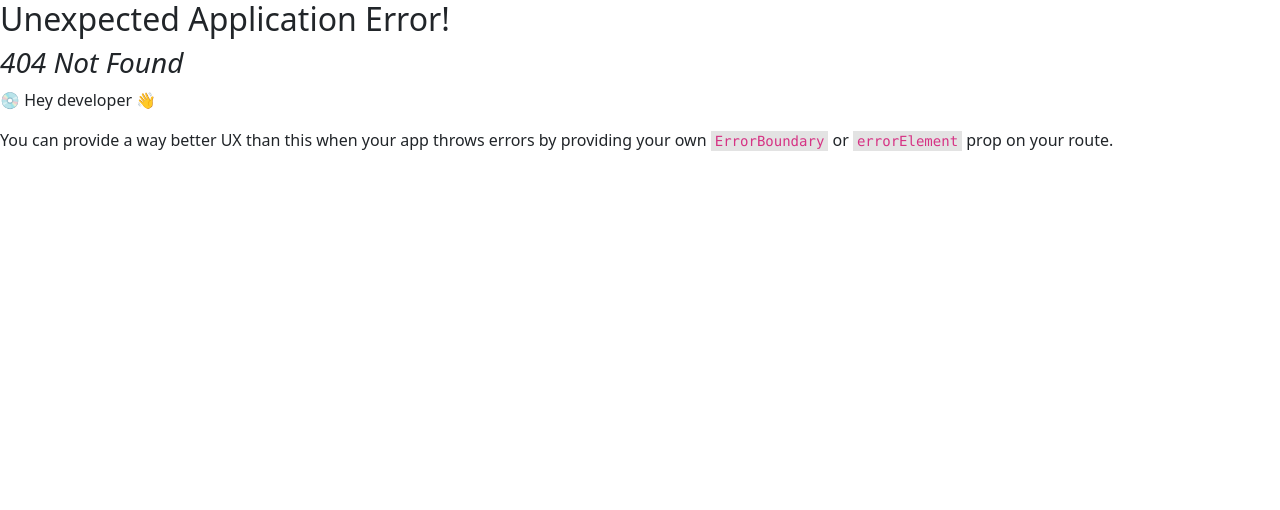
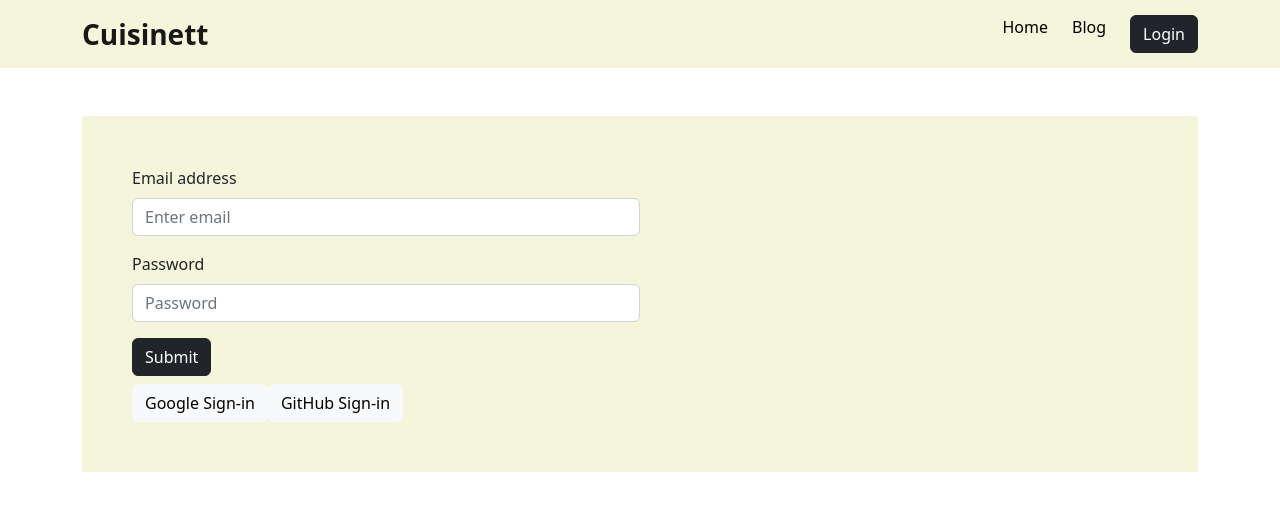
Before and after one commit to jarinsubahkhan/the-chef-hunter-project, a React app: page /login in a window 1280 px wide. Before the commit this address had no page. Shown: the top 510 px of the page. Built offline with nearby package versions, Linux system fonts and the light colour scheme; the HTML template or start-up script is replaced by a standard one.

Commit message:
login commit

```diff
--- /dev/null
+++ b/src/layouts/LoginLayout.jsx
@@ -0,0 +1,14 @@
+import React from 'react';
+import { Outlet } from 'react-router-dom';
+import Header from '../pages/Shared/Header/Header';
+
+const LoginLayout = () => {
+    return (
+        <div>
+     <Header></Header>
+    <Outlet></Outlet>
+        </div>
+    );
+};
+
+export default LoginLayout;
--- /dev/null
+++ b/src/layouts/RegisterLayout/RegisterLayout.jsx
@@ -0,0 +1,14 @@
+import React from 'react';
+import Header from '../../pages/Shared/Header/Header';
+import { Outlet } from 'react-router-dom';
+
+const RegisterLayout = () => {
+    return (
+        <div>
+      <Header></Header>
+      <Outlet></Outlet>
+        </div>
+    );
+};
+
+export default RegisterLayout;
--- a/src/main.jsx
+++ b/src/main.jsx
@@ -4,11 +4,14 @@ import './index.css'
 import 'bootstrap/dist/css/bootstrap.min.css';
 import { RouterProvider } from 'react-router-dom';
 import router from './routes/routes.jsx';
+import AuthProvider from './providers/AuthProvider';
 
 
 
 ReactDOM.createRoot(document.getElementById('root')).render(
   <React.StrictMode>
+  <AuthProvider>
   <RouterProvider router={router}></RouterProvider>
+  </AuthProvider>
   </React.StrictMode>,
 )
--- a/src/pages/Home/Chef/Chef.jsx
+++ b/src/pages/Home/Chef/Chef.jsx
@@ -18,7 +18,7 @@ experience,num_recipes,likes} = chef;
         <Card.Text className='d-flex fw-normal fs-5 justify-content-evenly'>
 <p>Years of experience : {experience}</p>
 <p>Number of recipes : {num_recipes}</p>
-<p><small>Likes : {likes}</small></p>
+<p>Likes : {likes}</p>
         </Card.Text>
         <Link to={`/chefs/${id}`}>
         <Button className='mx-auto my-2 d-block' variant="dark">View Recipe</Button>
--- a/src/pages/Home/Section/Section.jsx
+++ b/src/pages/Home/Section/Section.jsx
@@ -43,8 +43,8 @@ const Section = () => {
             <p>Our team of expert chefs have years of experience in the culinary industry. They use only the freshest and highest quality ingredients to create delicious and innovative dishes that will tantalize your taste buds.</p>
             <ul>
               <li>Chef John Smith - Specializes in French cuisine</li>
-              <li>Chef Sarah Johnson - Expert in Italian dishes</li>
-              <li>Chef Michael Lee - Masters in Asian fusion cuisine</li>
+              <li>Chef Anne-Sophie - Expert in french dishes</li>
+              <li>Chef Marco Pierre White  - Masters in french desert</li>
             </ul>
           </div>
           <div className="about-cleanliness">
--- /dev/null
+++ b/src/pages/Login/Login/Login.css
@@ -0,0 +1,5 @@
+.mx-auto{
+    background-color: beige;
+margin: auto;
+    padding: 50px;
+}
--- /dev/null
+++ b/src/pages/Login/Login/Login.jsx
@@ -0,0 +1,30 @@
+import React from 'react';
+import { Button, Form } from 'react-bootstrap';
+import './Login.css'
+const Login = () => {
+    return (
+        <div className='container mt-5'>
+       <Form className='mx-auto'>
+      <Form.Group className="mb-3 w-50" controlId="formBasicEmail">
+        <Form.Label>Email address</Form.Label>
+        <Form.Control type="email" placeholder="Enter email" />
+      </Form.Group>
+
+      <Form.Group className="mb-3 w-50" controlId="formBasicPassword">
+        <Form.Label>Password</Form.Label>
+        <Form.Control type="password" placeholder="Password" />
+      </Form.Group>
+
+      <Button variant="dark" type="submit">
+        Submit
+      </Button>
+ <div className='mt-2'>
+ <Button  variant='light'>Google Sign-in</Button>
+<Button variant='light'>GitHub Sign-in</Button>
+ </div>
+    </Form>
+        </div>
+    );
+};
+
+export default Login;
--- /dev/null
+++ b/src/pages/Login/Register/Register.jsx
@@ -0,0 +1,11 @@
+import React from 'react';
+
+const Register = () => {
+    return (
+        <div>
+    <h2>This is register page</h2>
+        </div>
+    );
+};
+
+export default Register;
--- a/src/pages/Shared/Header/Header.css
+++ b/src/pages/Shared/Header/Header.css
@@ -1,3 +1,7 @@
 .navbar-bg{
     background-color: beige;
 }
+a {
+    color: black;
+    text-decoration: none;
+  }
--- a/src/pages/Shared/Header/Header.jsx
+++ b/src/pages/Shared/Header/Header.jsx
@@ -1,19 +1,33 @@
-import React from 'react';
-import { Container, Nav, Navbar } from 'react-bootstrap';
+import React, { useContext, useState } from 'react';
+import { Button, Container, Nav, Navbar } from 'react-bootstrap';
 import './Header.css';
 import { Link } from 'react-router-dom';
+import { AuthContext } from '../../../providers/AuthProvider';
 
 
 const Header = () => {
+
+const {user} = useContext(AuthContext);
+
     return (
         <>
       <Navbar className='navbar-bg'>
         <Container>
           <Navbar.Brand className='fw-bolder fs-3' href="#home">Cuisinett</Navbar.Brand>
-          <Nav className="ms-auto gap-4 text-black">
+          <Nav className="ms-auto gap-4 text-black text-decoration-none">
             <Link to="/" href="#home">Home</Link>
-            <Nav.Link href="#blog">Blog</Nav.Link>
-            <Nav.Link href="#profile">Profile</Nav.Link>
+            <Link href="#blog">Blog</Link>
+            <Link className='profile-link' href="">
+                 {
+                    user.displayName ?
+                     <a className='profile-img' href="">Profile</a>
+                     :
+                    <Link to="/login" className='login-btn'>
+                        <Button variant='dark'>Login</Button>
+                    </Link>
+                }
+
+                </Link>
           </Nav>
         </Container>
       </Navbar>
--- /dev/null
+++ b/src/providers/AuthProvider.jsx
@@ -0,0 +1,22 @@
+import React, { createContext } from 'react';
+import { getAuth } from "firebase/auth";
+import app from '../firebase/firebase.config';
+
+export const AuthContext = createContext(null);
+
+const auth = getAuth(app);
+
+const AuthProvider = ({children}) => {
+const user = {displayName: null}
+const authInfo = {
+    user,
+}
+
+    return (
+        <AuthContext.Provider value={authInfo}>
+          {children}
+        </AuthContext.Provider>
+    );
+};
+
+export default AuthProvider;
```
Also changed, not shown: src/routes/Routes.jsx (+29 -2 lines).
